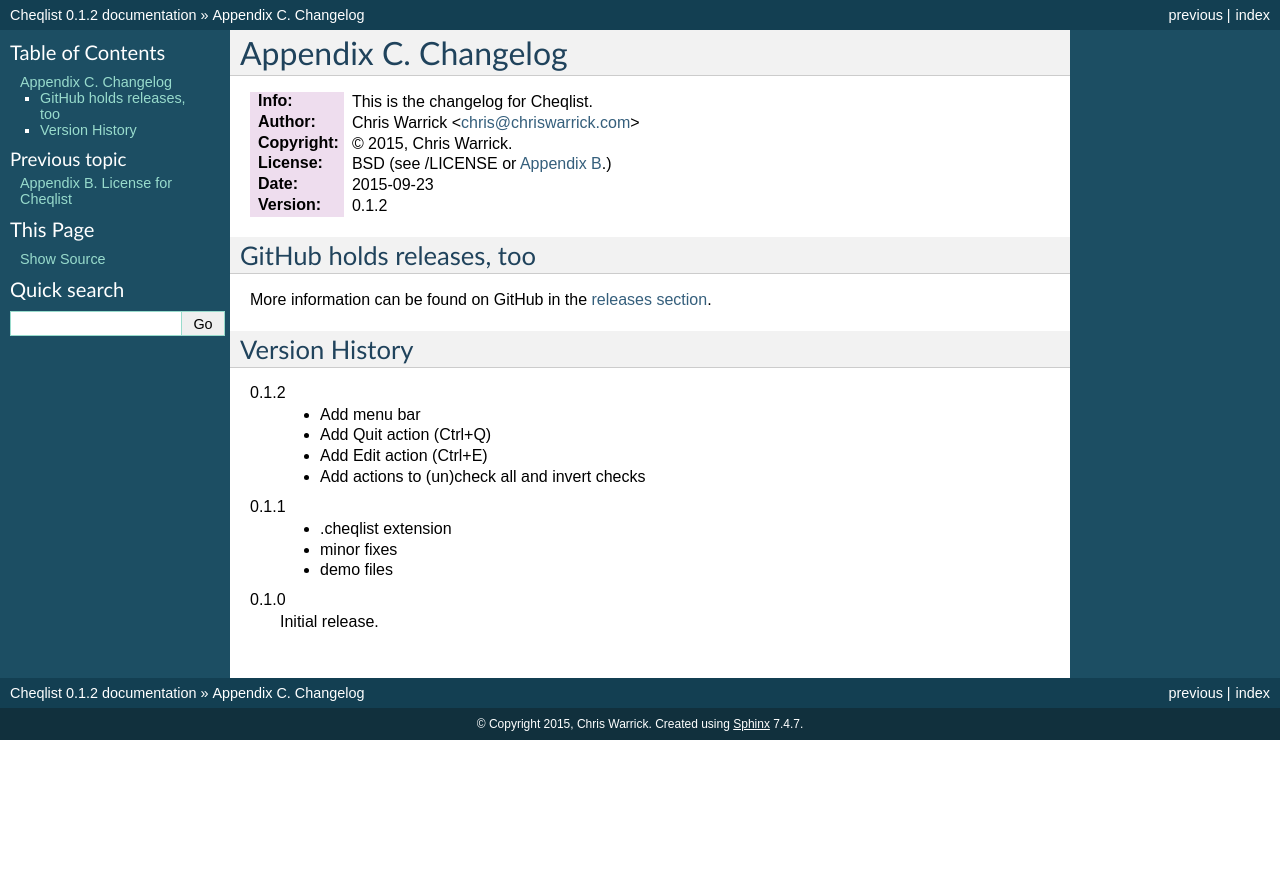
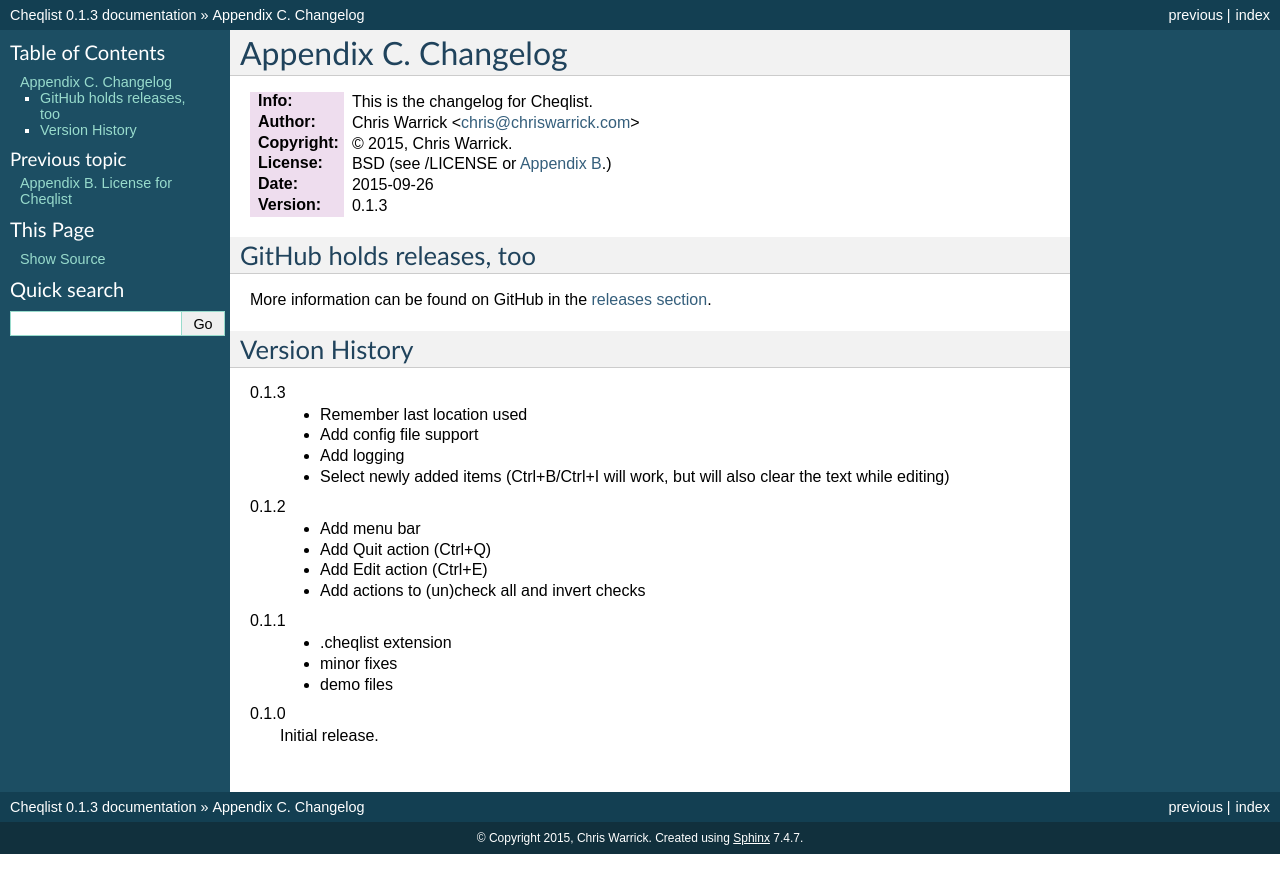
Before and after one commit to Kwpolska/cheqlist, a Sphinx documentation site: the page built from docs/CHANGELOG.rst, in a window 1280 px wide. Shown: the top 893 px of the page. Built offline with Sphinx 7.4.7, drawn with Linux system fonts in a browser that asks for light colours.

Commit message:
v0.1.3: config, logging, minor features
Signed-off-by: Chris Warrick <kwpolska@gmail.com>

```diff
--- a/CONTRIBUTING.rst
+++ b/CONTRIBUTING.rst
@@ -5,8 +5,8 @@
 :Author: Chris Warrick <chris@chriswarrick.com>
 :Copyright: © 2015, Chris Warrick.
 :License: BSD (see /LICENSE or :doc:`Appendix B <LICENSE>`.)
-:Date: 2015-09-23
-:Version: 0.1.2
+:Date: 2015-09-26
+:Version: 0.1.3
 
 .. index:: contributing
 
--- a/README.rst
+++ b/README.rst
@@ -4,8 +4,8 @@
 :Info: This is the README file for Cheqlist.
 :Author: Chris Warrick <chris@chriswarrick.com>
 :Copyright: © 2015, Chris Warrick.
-:Date: 2015-09-23
-:Version: 0.1.2
+:Date: 2015-09-26
+:Version: 0.1.3
 
 PURPOSE
 -------
--- a/cheqlist/__init__.py
+++ b/cheqlist/__init__.py
@@ -1,5 +1,5 @@
 # -*- encoding: utf-8 -*-
-# Cheqlist v0.1.2
+# Cheqlist v0.1.3
 # A simple Qt checklist.
 # Copyright © 2015, Chris Warrick.
 # All rights reserved.
@@ -50,7 +50,7 @@
     import ConfigParser as configparser
 
 __title__ = 'Cheqlist'
-__version__ = '0.1.2'
+__version__ = '0.1.3'
 __author__ = 'Chris Warrick'
 __license__ = '3-clause BSD'
 __docformat__ = 'restructuredtext en'
--- a/docs/CHANGELOG.rst
+++ b/docs/CHANGELOG.rst
@@ -5,8 +5,8 @@
 :Author: Chris Warrick <chris@chriswarrick.com>
 :Copyright: © 2015, Chris Warrick.
 :License: BSD (see /LICENSE or :doc:`Appendix B <LICENSE>`.)
-:Date: 2015-09-23
-:Version: 0.1.2
+:Date: 2015-09-26
+:Version: 0.1.3
 
 .. index:: CHANGELOG
 
@@ -18,6 +18,13 @@
 
 Version History
 ===============
+
+0.1.3
+    * Remember last location used
+    * Add config file support
+    * Add logging
+    * Select newly added items (Ctrl+B/Ctrl+I will work, but will also clear the
+      text while editing)
 
 0.1.2
     * Add menu bar
--- a/docs/CONTRIBUTING.rst
+++ b/docs/CONTRIBUTING.rst
@@ -5,8 +5,8 @@
 :Author: Chris Warrick <chris@chriswarrick.com>
 :Copyright: © 2015, Chris Warrick.
 :License: BSD (see /LICENSE or :doc:`Appendix B <LICENSE>`.)
-:Date: 2015-09-23
-:Version: 0.1.2
+:Date: 2015-09-26
+:Version: 0.1.3
 
 .. index:: contributing
 
--- a/docs/LICENSE.rst
+++ b/docs/LICENSE.rst
@@ -5,8 +5,8 @@
 :Author: Chris Warrick <chris@chriswarrick.com>
 :Copyright: © 2015, Chris Warrick.
 :License: BSD (see /LICENSE or :doc:`Appendix B <LICENSE>`.)
-:Date: 2015-09-23
-:Version: 0.1.2
+:Date: 2015-09-26
+:Version: 0.1.3
 
 .. index:: LICENSE
 
--- a/docs/README.rst
+++ b/docs/README.rst
@@ -4,8 +4,8 @@
 :Info: This is the README file for Cheqlist.
 :Author: Chris Warrick <chris@chriswarrick.com>
 :Copyright: © 2015, Chris Warrick.
-:Date: 2015-09-23
-:Version: 0.1.2
+:Date: 2015-09-26
+:Version: 0.1.3
 
 PURPOSE
 -------
--- a/docs/conf.py
+++ b/docs/conf.py
@@ -48,9 +48,9 @@
 # built documents.
 #
 # The short X.Y version.
-version = '0.1.2'
+version = '0.1.3'
 # The full version, including alpha/beta/rc tags.
-release = '0.1.2'
+release = '0.1.3'
 
 # The language for content autogenerated by Sphinx. Refer to documentation
 # for a list of supported languages.
--- a/setup.py
+++ b/setup.py
@@ -4,7 +4,7 @@
 from setuptools import setup
 
 setup(name='cheqlist',
-      version='0.1.2',
+      version='0.1.3',
       description='A simple Qt checklist.',
       keywords='cheqlist',
       author='Chris Warrick',
@@ -24,7 +24,8 @@
                    'Programming Language :: Python :: 2.7',
                    'Programming Language :: Python :: 3',
                    'Programming Language :: Python :: 3.3',
-                   'Programming Language :: Python :: 3.4'],
+                   'Programming Language :: Python :: 3.4',
+                   'Programming Language :: Python :: 3.5'],
       packages=['cheqlist'],
       #requires=['stuff'],
       data_files=[('share/applications', ['cheqlist.desktop']),],
```
Also changed, not shown: CHANGELOG.rst (+9 -2 lines), 4 other files.
